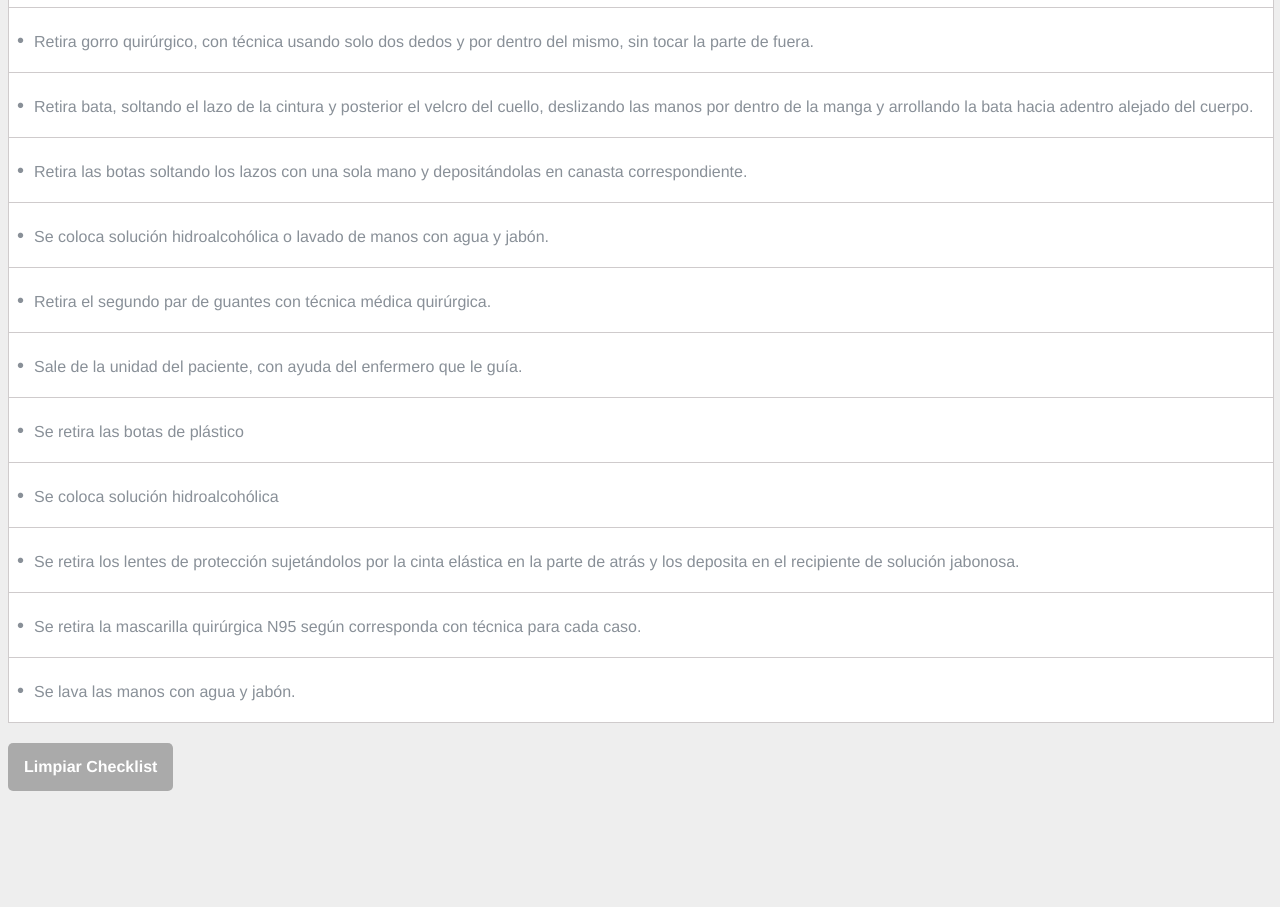
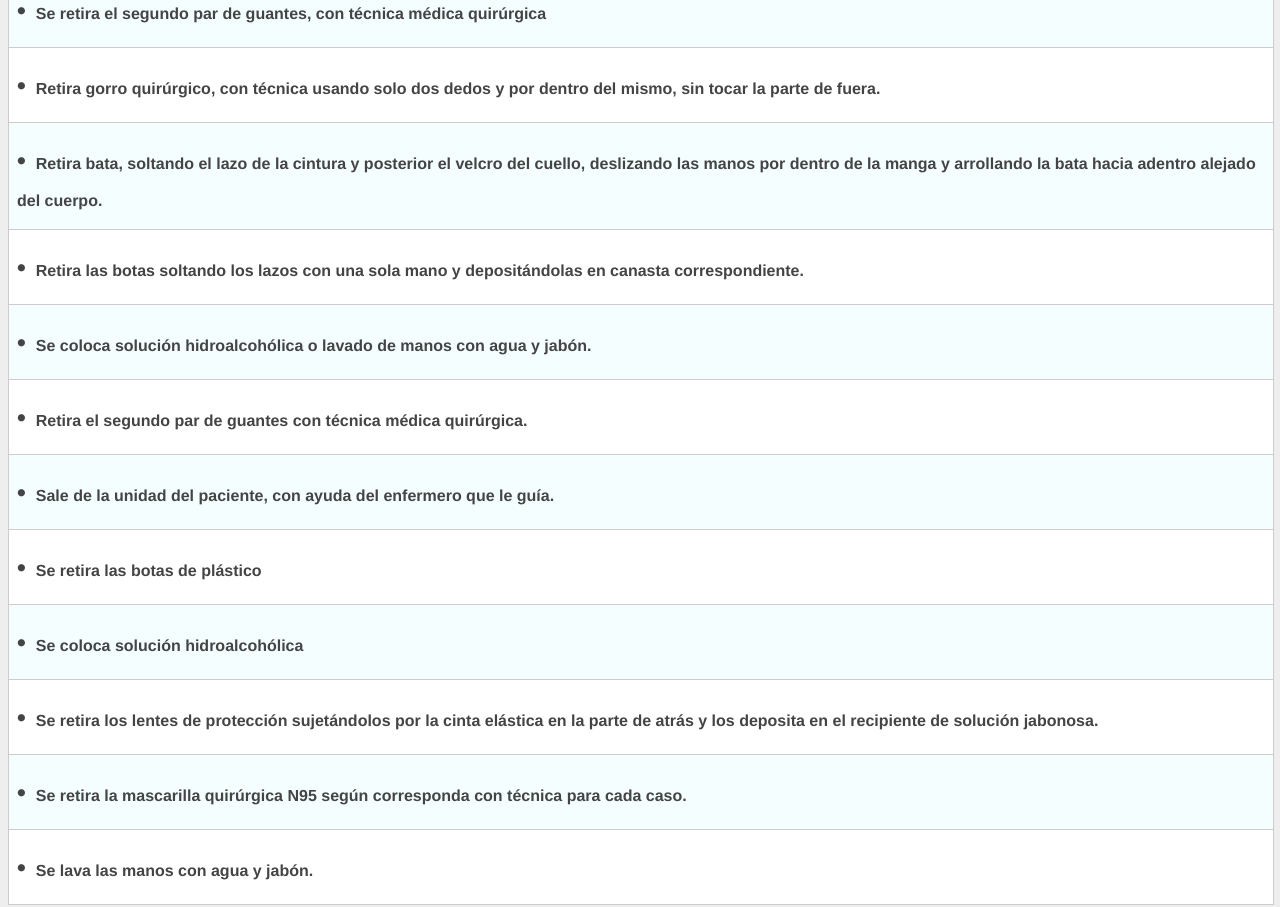
Before and after one commit to cdeliens/cdeliens.github.io, a plain HTML site: page bata/retiro/index.html in a window 1280 px wide. Shown: the part 400-1307 px from the top of the page. Before the commit the page ends 1219 px from the top, so only its background shows below. Drawn offline with Linux system fonts and the light colour scheme.

Commit message:
Style tune ups

```diff
--- a/assets/styles.css
+++ b/assets/styles.css
@@ -17,7 +17,7 @@ body {
     padding: 0.75rem 1rem;
       border: 0;
       border-radius: 0.317rem;
-      background-color: #aaa;
+      background-color: #1e08e4;
       color: #fff;
       text-decoration: none;
       font-weight: 700;
@@ -27,7 +27,7 @@ body {
       cursor: pointer;
       -webkit-appearance: none;
     -webkit-font-smoothing: antialiased;
-    margin: 20px 0 20px;
+    margin: 50px 0 50px;
   }
 
   .button:hover {
@@ -56,8 +56,7 @@ body {
     padding: 0;
   }
   ul li {
-    color: #899098;
-    font-weight: 400;
+    font-weight: 600;
     border-bottom: 1px solid #cfcbcc;
     line-height: 2;
     padding: 12px 8px;
@@ -72,7 +71,7 @@ body {
   ul li:before {
     content: "\2022";
     padding: 10px 10px 0px 0px;
-    font-size: 20px;
+    font-size: 25px;
   }
   ul li:hover {
     cursor: pointer;
@@ -80,13 +79,16 @@ body {
   ul li:last-child {
     border-bottom: none;
   }
+  ul li:nth-child(even) {
+    background-color: #f4feff;
+  }
   .checked {
     color: green;
   }
   .checked:before {
     content: "\2713";
     padding: 10px 10px 0px 0px;
-    font-size: 20px;
+    font-size: 25px;
   }
   .checked:hover {
     text-decoration: none;
```
